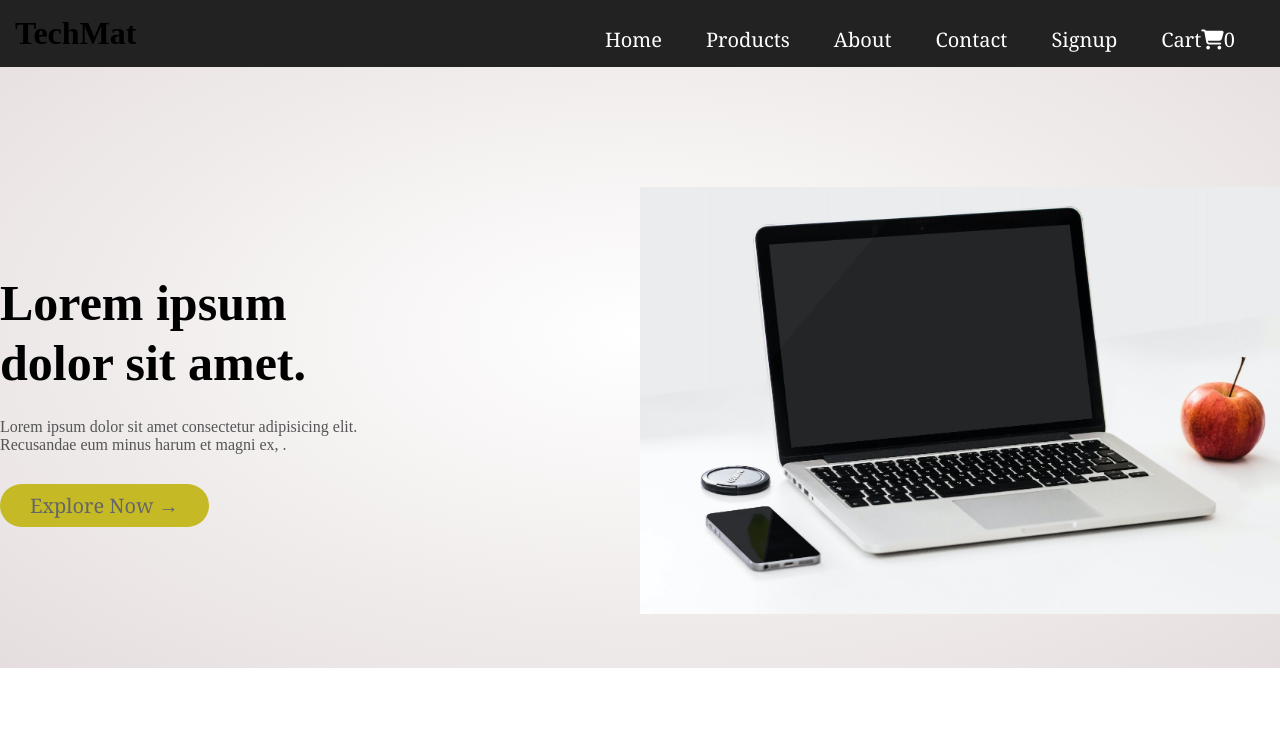
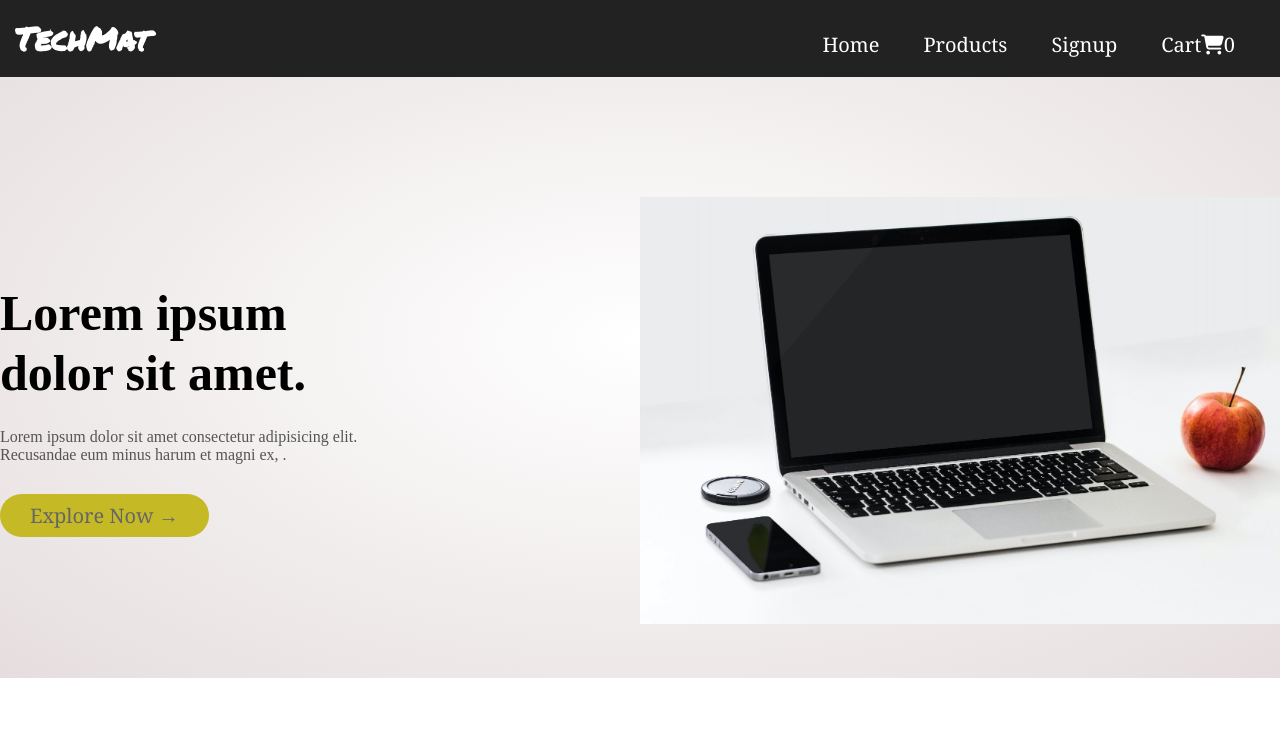
Before and after one commit to matifandy8/Ecommerse-TechMat, a plain HTML site: page index.html in a window 1280 px wide. Shown: the top 735 px of the page. Drawn offline with Linux system fonts and the light colour scheme.

Commit message:
changes in css

```diff
--- a/index.html
+++ b/index.html
@@ -5,6 +5,7 @@
     <meta charset="UTF-8">
     <meta name="viewport" content="width=device-width, initial-scale=1.0">
     <link rel="stylesheet" href="styles.css">
+    <link href="https://fonts.googleapis.com/css2?family=Permanent+Marker&display=swap" rel="stylesheet">
     <script src="https://kit.fontawesome.com/6b25f458be.js" crossorigin="anonymous"></script>
     <title>TechMat/Ecommerse</title>
 </head>
@@ -14,14 +15,12 @@
         <div class="container">
             <div class="navbar">
                 <div class="logo">
-                    <h1>TechMat</h1>
+                    <h1 class="techmat">TechMat</h1>
                 </div>
                 <nav>
                     <ul id="MenuItems">
                         <li><a href="#">Home</a></li>
                         <li><a href="#">Products</a></li>
-                        <li><a href="#">About</a></li>
-                        <li><a href="#">Contact</a></li>
                         <li><a href="signup.html">Signup</a></li>
                         <li><a href="cart.html">Cart<i class="fas fa-shopping-cart"></i><span>0</span> </a></li>
                     </ul>
--- a/styles.css
+++ b/styles.css
@@ -31,6 +31,10 @@ a {
     color: white;
     font-size: 20px;
 }
+.techmat{
+    font-family: 'Permanent Marker', cursive;
+    color: #fff;
+}
 p{
     color: #555;
 }
@@ -56,6 +60,7 @@ p{
     font-size: 50px;
     line-height: 60px;
     margin: 25px 0;
+
 }
 .btn {
     display: inline-block;
@@ -241,7 +246,7 @@ form {
 
   /* Set a style for all buttons */
   button {
-    background-color: #4CAF50;
+    background-color: #000;
     color: white;
     padding: 14px 20px;
     margin: 8px 0;
@@ -259,7 +264,7 @@ form {
   .cancelbtn {
     width: auto;
     padding: 10px 18px;
-    background-color: #f44336;
+    background-color: #af2e25;
   }
 
   /* Center the avatar image inside this container */
```
Also changed, not shown: signup.html (+1 -2 lines).
